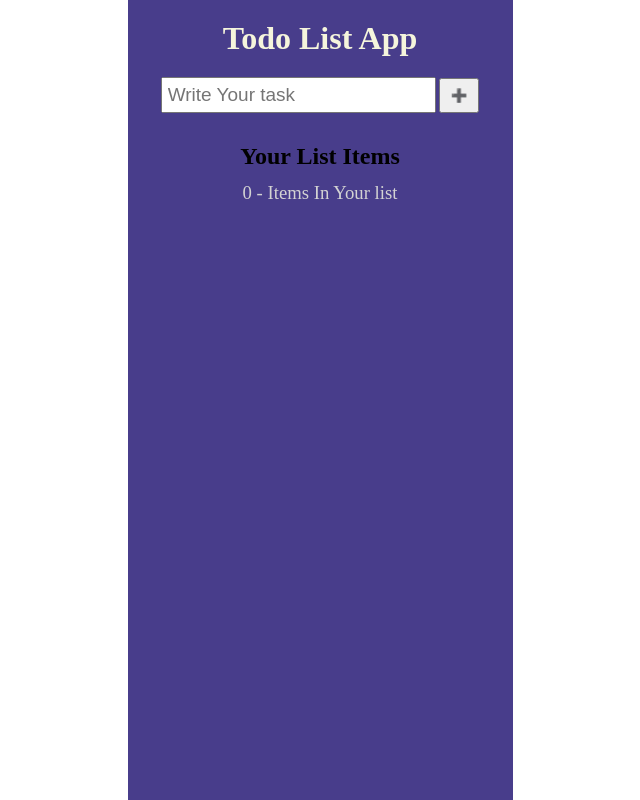
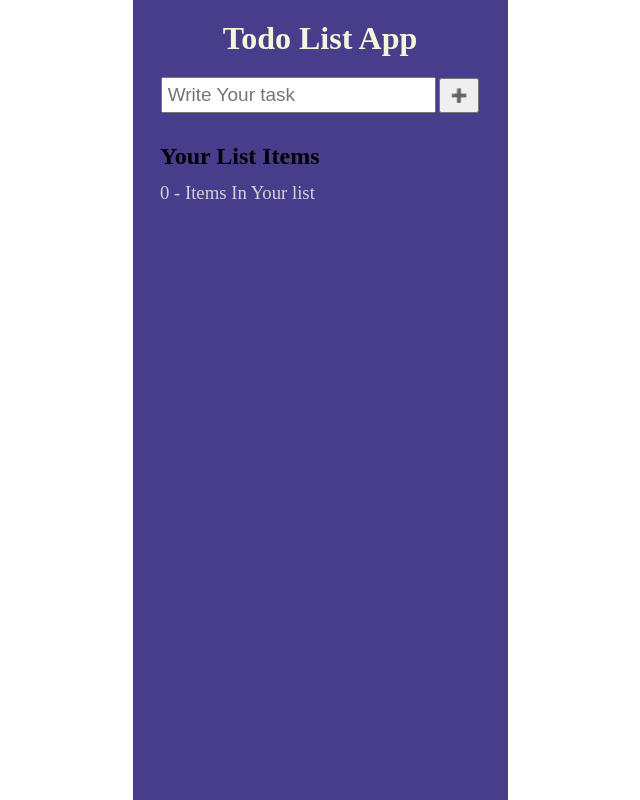
Before and after one commit to fahad0007/MyTodoApp, a React (Create React App) app: page / in a window 1280 px wide. Shown: the whole page, without its empty margins (320-960 px from the left). Built offline with nearby package versions, Linux system fonts and the light colour scheme.

Commit message:
Update App.css

```diff
--- a/src/App.css
+++ b/src/App.css
@@ -7,12 +7,11 @@
   }
 }
 .App{
-  max-width: 385px;
-text-align: center;
+  max-width: 375px;
+
   background-color: darkslateblue;
   min-height: 100vh;
-  overflow-y: scroll;
-  overflow-x: hidden;
+/*   overflow: scroll; */
   margin: auto;
 
 
```
